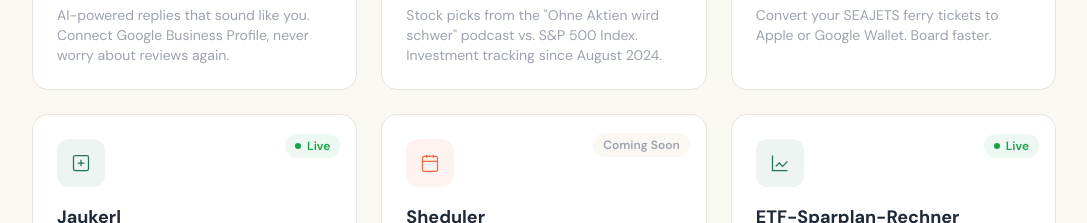
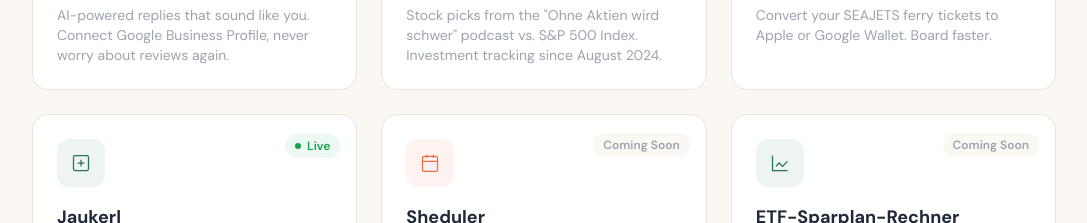
Before and after one commit to markushoefinger/vibem, a Next.js app: page / in a window 1280 px wide. Shown: the part 2940-3163 px from the top of the page, without its empty margins (96-1183 px from the left). Built offline with nearby package versions, Linux system fonts and the light colour scheme.

Commit message:
fix: ETF-Sparplan-Rechner status to coming soon

```diff
--- a/src/app/page.tsx
+++ b/src/app/page.tsx
@@ -169,7 +169,7 @@
     name: 'ETF-Sparplan-Rechner',
     tagline: 'ETF Savings Calculator',
     description: 'The simplest yet most advanced ETF savings plan calculator. Plan your wealth.',
-    status: 'live',
+    status: 'coming',
     url: 'https://etf-rechner-sparplan.de',
     color: 'primary',
     icon: Icons.chart,
```
